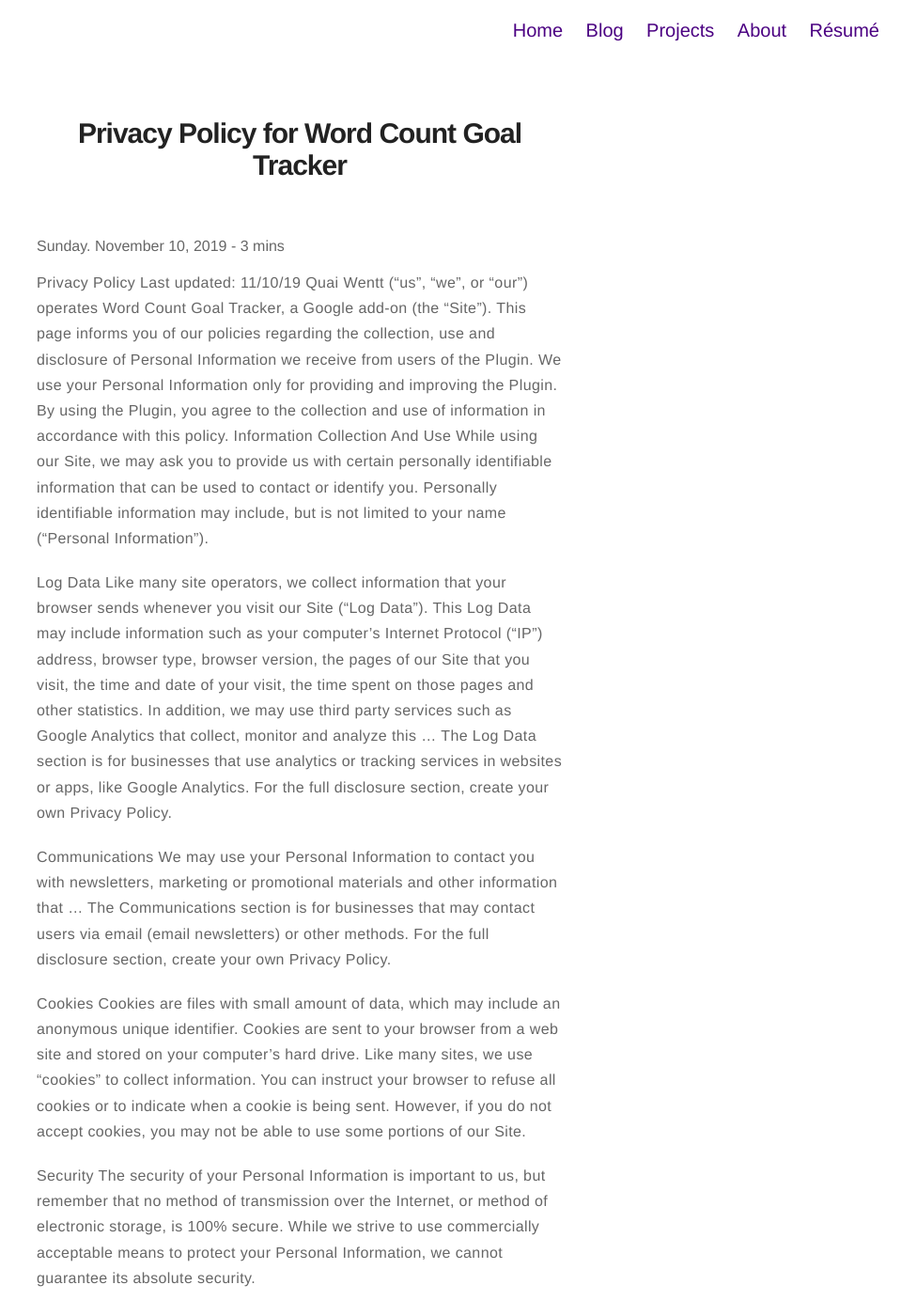
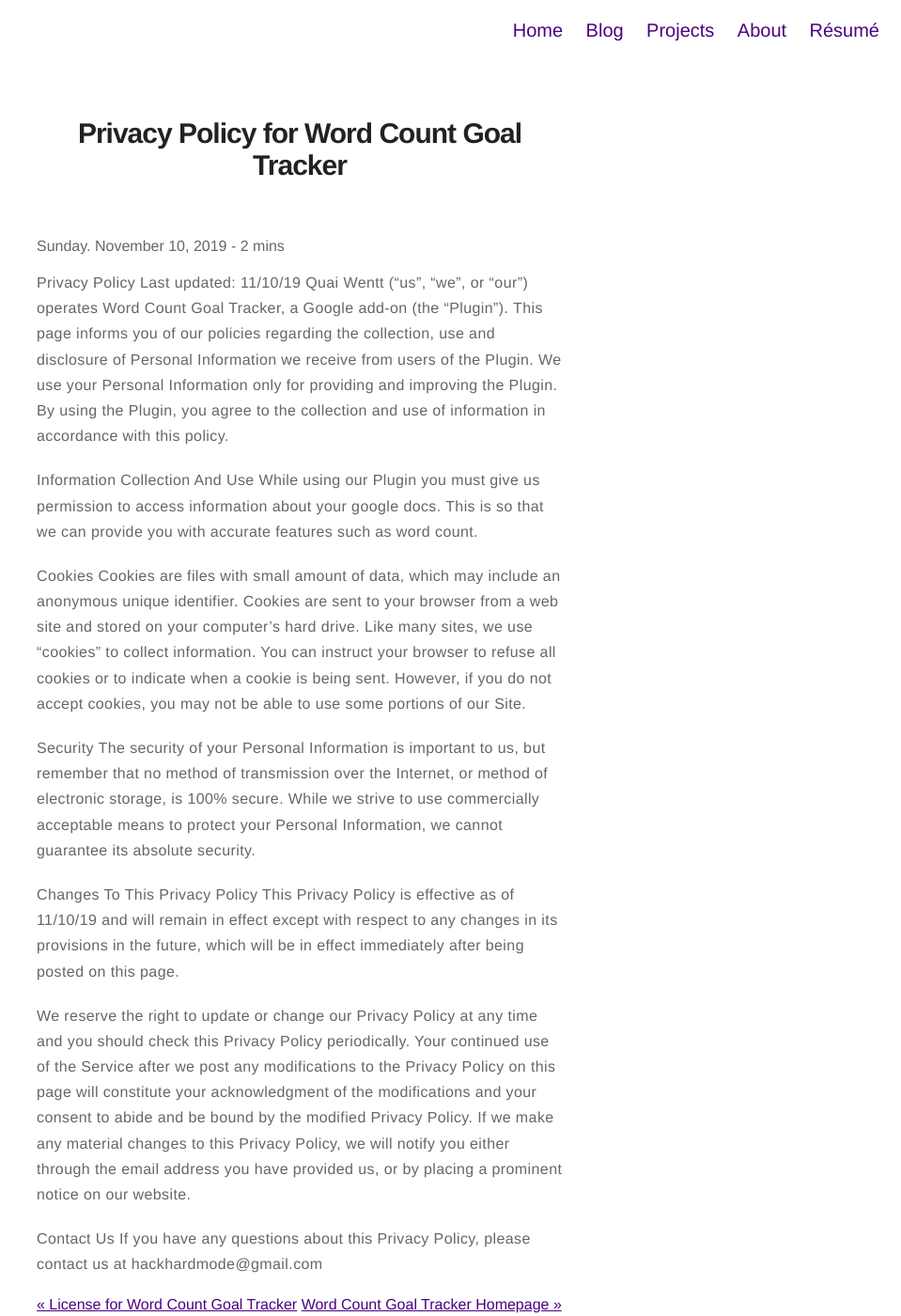
Before and after one commit to Qlwentt/qlwentt.github.io, a Jekyll site: the page built from _posts/2019-11-10-privacy-policy-for-word-count-goal-tracker.md, in a window 1280 px wide and 1400 px high. Shown: the whole window at 94% size, without its empty margins (321-1280 px from the left). Built offline with Jekyll 4.4.1, drawn with Linux system fonts in a browser that asks for light colours; our own code applies the rules of GitHub Pages for plain Markdown files; some of the changed text lies outside the part shown.

Commit message:
update word count goal tracker page and privacy policy

```diff
--- a/_posts/2019-11-10-privacy-policy-for-word-count-goal-tracker.md
+++ b/_posts/2019-11-10-privacy-policy-for-word-count-goal-tracker.md
@@ -6,31 +6,13 @@ category: blog
 Privacy Policy
 Last updated: 11/10/19
 Quai Wentt ("us", "we", or "our") operates Word Count Goal Tracker, a Google add-on (the
-"Site"). This page informs you of our policies regarding the collection, use and disclosure of
+"Plugin"). This page informs you of our policies regarding the collection, use and disclosure of
 Personal Information we receive from users of the Plugin.
 We use your Personal Information only for providing and improving the Plugin. By using the Plugin, you
 agree to the collection and use of information in accordance with this policy.
+
 Information Collection And Use
-While using our Site, we may ask you to provide us with certain personally identifiable information
-that can be used to contact or identify you. Personally identifiable information may include, but is not
-limited to your name ("Personal Information").
-
-Log Data
-Like many site operators, we collect information that your browser sends whenever you visit our Site
-("Log Data").
-This Log Data may include information such as your computer's Internet Protocol ("IP") address,
-browser type, browser version, the pages of our Site that you visit, the time and date of your visit,
-the time spent on those pages and other statistics.
-In addition, we may use third party services such as Google Analytics that collect, monitor and
-analyze this …
-The Log Data section is for businesses that use analytics or tracking services in websites or
-apps, like Google Analytics. For the full disclosure section, create your own Privacy Policy.
-
-Communications
-We may use your Personal Information to contact you with newsletters, marketing or promotional
-materials and other information that ...
-The Communications section is for businesses that may contact users via email (email
-newsletters) or other methods. For the full disclosure section, create your own Privacy Policy.
+While using our Plugin you must give us permission to access information about your google docs. This is so that we can provide you with accurate features such as word count.
 
 Cookies
 Cookies are files with small amount of data, which may include an anonymous unique identifier.
@@ -46,7 +28,7 @@ use commercially acceptable means to protect your Personal Information, we canno
 absolute security.
 
 Changes To This Privacy Policy
-This Privacy Policy is effective as of (add date) and will remain in effect except with respect to any
+This Privacy Policy is effective as of 11/10/19 and will remain in effect except with respect to any
 changes in its provisions in the future, which will be in effect immediately after being posted on this
 page.
 
```
Also changed, not shown: _posts/2019-11-11-word-count-goal-tracker.md (+3 -1 lines).
